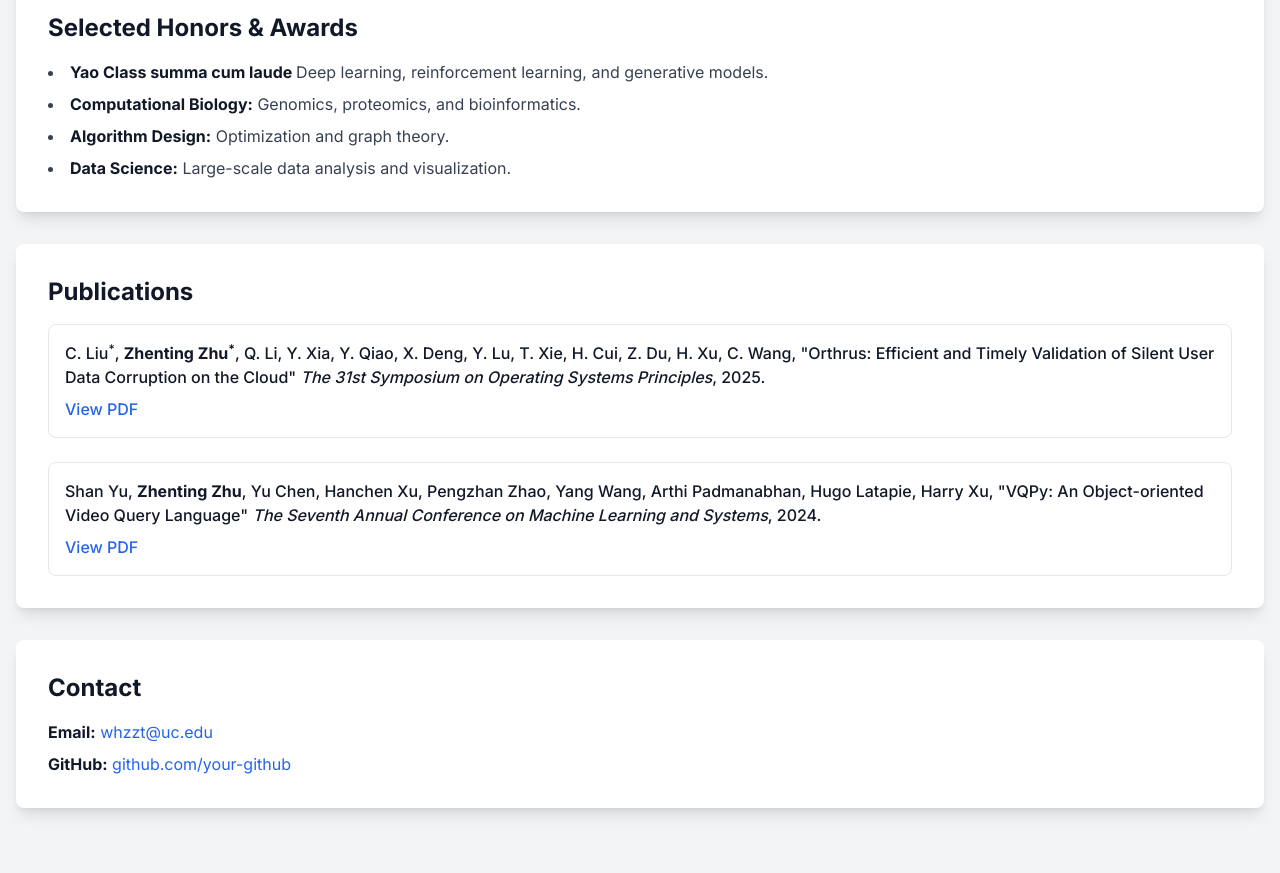
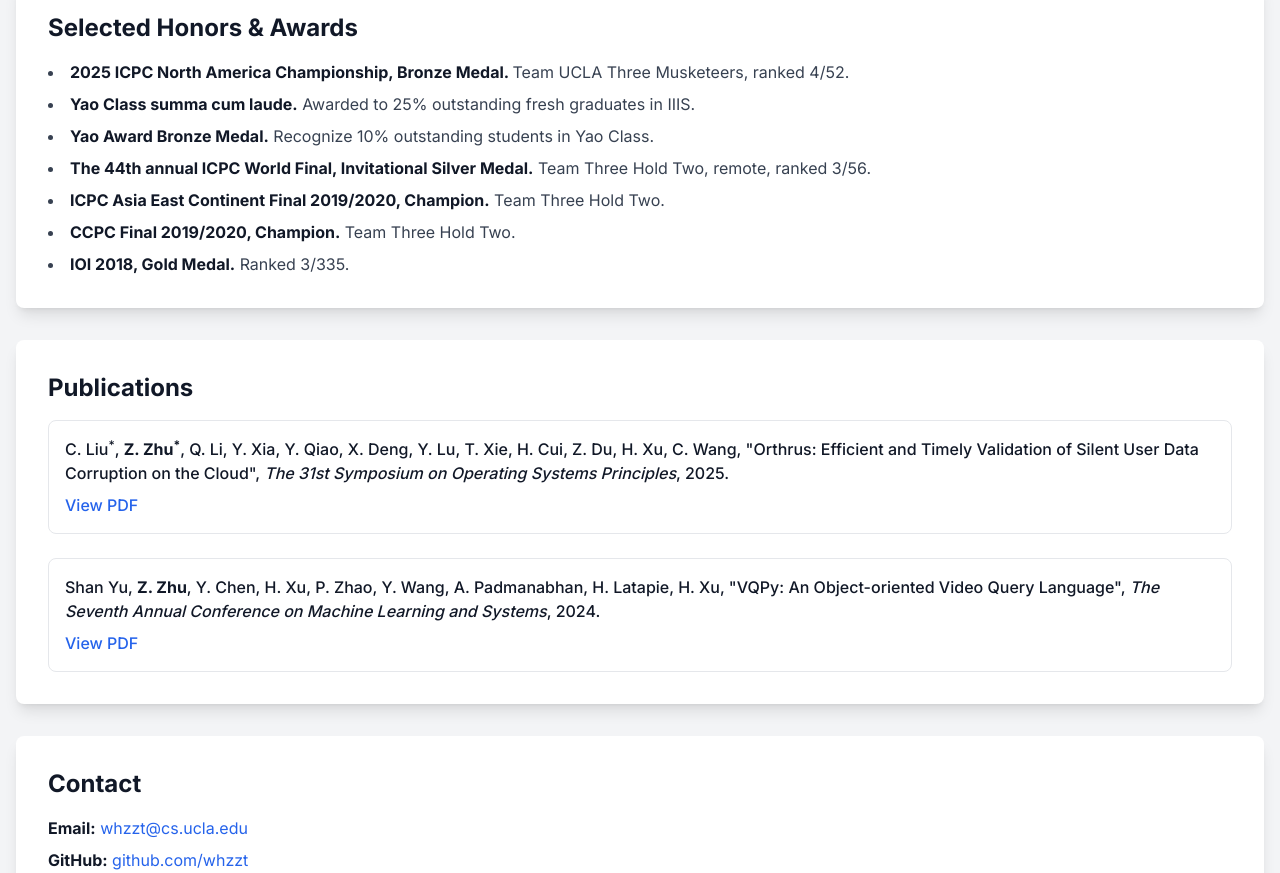
Before and after one commit to whzzt/homepage, a plain HTML site: page index.html in a window 1280 px wide. Shown: the part 460-1333 px from the top of the page. Drawn offline with nearby package versions, Linux system fonts and the light colour scheme.

Commit message:
initial version updated

```diff
--- a/index.html
+++ b/index.html
@@ -56,10 +56,13 @@
         <section id="awards" class="bg-white p-8 rounded-lg shadow-lg mb-8">
             <h2 class="text-2xl font-semibold text-gray-900 mb-4">Selected Honors & Awards</h2>
             <ul class="list-disc list-inside space-y-2 text-gray-700">
-                <li><strong class="text-gray-900">Yao Class summa cum laude </strong> Deep learning, reinforcement learning, and generative models.</li>
-                <li><strong class="text-gray-900">Computational Biology:</strong> Genomics, proteomics, and bioinformatics.</li>
-                <li><strong class="text-gray-900">Algorithm Design:</strong> Optimization and graph theory.</li>
-                <li><strong class="text-gray-900">Data Science:</strong> Large-scale data analysis and visualization.</li>
+                <li><strong class="text-gray-900">2025 ICPC North America Championship, Bronze Medal. </strong> Team UCLA Three Musketeers, ranked 4/52.</li>
+                <li><strong class="text-gray-900">Yao Class summa cum laude.</strong> Awarded to 25% outstanding fresh graduates in IIIS.</li>
+                <li><strong class="text-gray-900">Yao Award Bronze Medal.</strong> Recognize 10% outstanding students in Yao Class.</li>
+                <li><strong class="text-gray-900">The 44th annual ICPC World Final, Invitational Silver Medal.</strong> Team Three Hold Two, remote, ranked 3/56.</li>
+                <li><strong class="text-gray-900">ICPC Asia East Continent Final 2019/2020, Champion.</strong> Team Three Hold Two.</li>
+                <li><strong class="text-gray-900">CCPC Final 2019/2020, Champion.</strong> Team Three Hold Two.</li>
+                <li><strong class="text-gray-900">IOI 2018, Gold Medal.</strong> Ranked 3/335.</li>
             </ul>
         </section>
 
@@ -70,14 +73,14 @@
                 <!-- Publication 1 -->
                 <li class="p-4 border border-gray-200 rounded-lg transition-shadow duration-200 hover:shadow-md">
                     <p class="font-medium text-gray-900">
-                        C. Liu<sup>*</sup>, <b>Zhenting Zhu<sup>*</sup></b>, Q. Li, Y. Xia, Y. Qiao, X. Deng, Y. Lu, T. Xie, H. Cui, Z. Du, H. Xu, C. Wang, "Orthrus: Efficient and Timely Validation of Silent User Data Corruption on the Cloud" <span class="italic">The 31st Symposium on Operating Systems Principles</span>, 2025.
+                        C. Liu<sup>*</sup>, <b>Z. Zhu<sup>*</sup></b>, Q. Li, Y. Xia, Y. Qiao, X. Deng, Y. Lu, T. Xie, H. Cui, Z. Du, H. Xu, C. Wang, "Orthrus: Efficient and Timely Validation of Silent User Data Corruption on the Cloud", <span class="italic">The 31st Symposium on Operating Systems Principles</span>, 2025.
                     </p>
                     <a href="#" class="text-blue-600 hover:text-blue-800 font-medium mt-2 inline-block">View PDF</a>
                 </li>
                 <!-- Publication 2 -->
                 <li class="p-4 border border-gray-200 rounded-lg transition-shadow duration-200 hover:shadow-md">
                     <p class="font-medium text-gray-900">
-                        Shan Yu, <b>Zhenting Zhu</b>, Yu Chen, Hanchen Xu, Pengzhan Zhao, Yang Wang, Arthi Padmanabhan, Hugo Latapie, Harry Xu, "VQPy: An Object-oriented Video Query Language" <span class="italic">The Seventh Annual Conference on Machine Learning and Systems</span>, 2024.
+                        Shan Yu, <b>Z. Zhu</b>, Y. Chen, H. Xu, P. Zhao, Y. Wang, A. Padmanabhan, H. Latapie, H. Xu, "VQPy: An Object-oriented Video Query Language", <span class="italic">The Seventh Annual Conference on Machine Learning and Systems</span>, 2024.
                     </p>
                     <a href="files/VQPy.pdf" class="text-blue-600 hover:text-blue-800 font-medium mt-2 inline-block">View PDF</a>
                 </li>
@@ -89,10 +92,10 @@
         <section id="contact" class="bg-white p-8 rounded-lg shadow-lg mb-8">
             <h2 class="text-2xl font-semibold text-gray-900 mb-4">Contact</h2>
             <div class="space-y-2 text-gray-700">
-                <p><strong class="text-gray-900">Email:</strong> <a href="mailto:whzzt@cs.ucla.edu" class="text-blue-600 hover:underline">whzzt@uc.edu</a></p>
+                <p><strong class="text-gray-900">Email:</strong> <a href="mailto:whzzt@cs.ucla.edu" class="text-blue-600 hover:underline">whzzt@cs.ucla.edu</a></p>
                 <!-- <p><strong class="text-gray-900">Office:</strong> Building 1, Room 101</p>-->
                 <!-- <p><strong class="text-gray-900">Twitter:</strong> <a href="https://twitter.com/your-twitter" class="text-blue-600 hover:underline">@your-twitter</a></p>-->
-                <p><strong class="text-gray-900">GitHub:</strong> <a href="https://github.com/whzzt" class="text-blue-600 hover:underline">github.com/your-github</a></p>
+                <p><strong class="text-gray-900">GitHub:</strong> <a href="https://github.com/whzzt" class="text-blue-600 hover:underline">github.com/whzzt</a></p>
             </div>
         </section>
 
```
